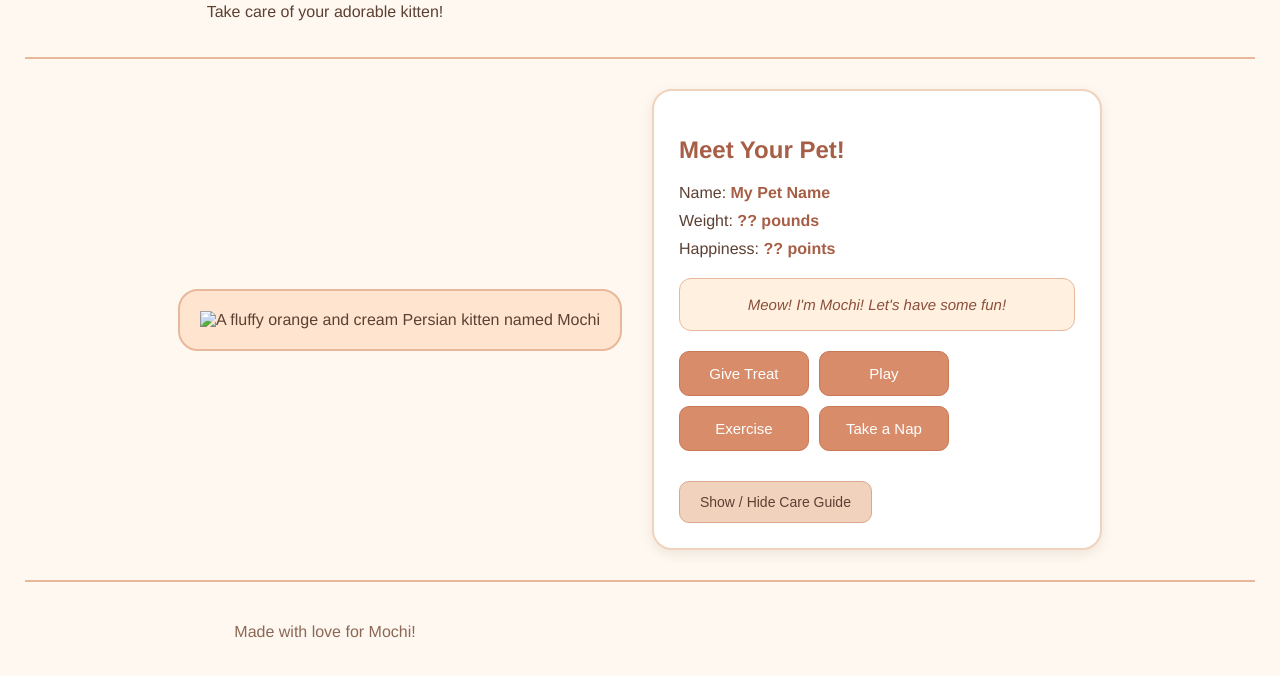
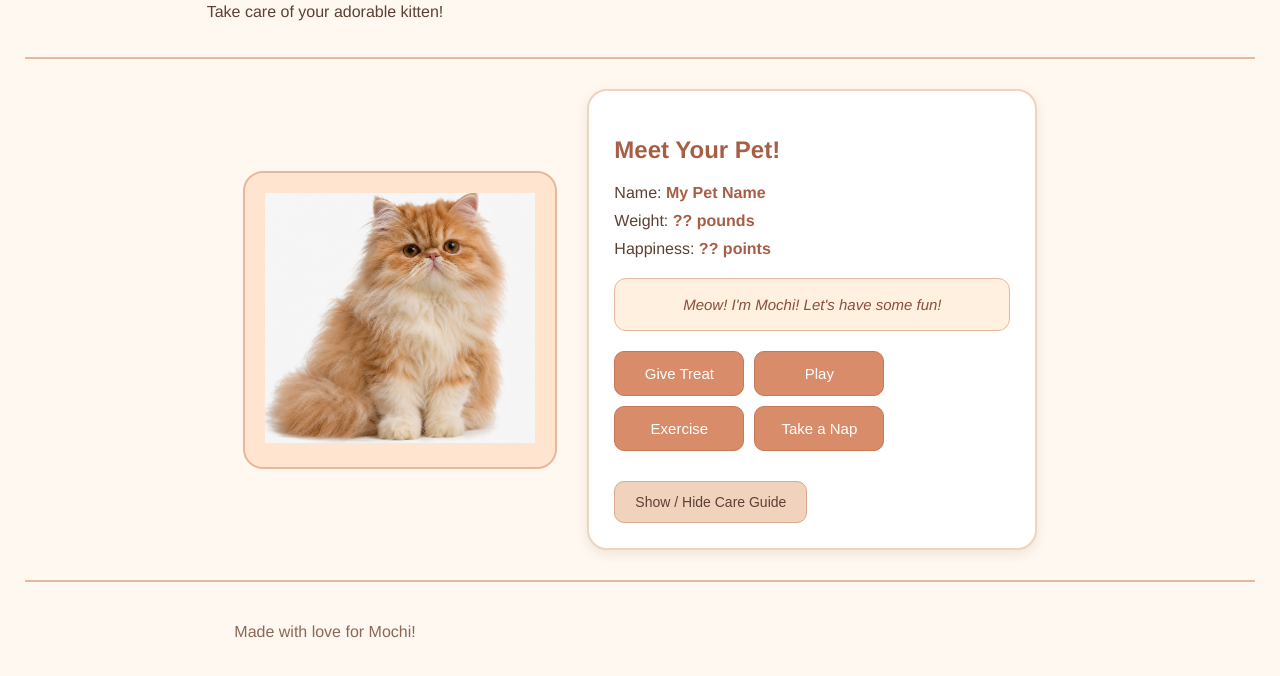
Before and after one commit to CamilaMunoz12/FALL-CIT384-PROJECT2, a plain HTML site: page index.html in a window 1280 px wide. Shown: the part 88-764 px from the top of the page. Drawn offline with nearby package versions, Linux system fonts and the light colour scheme.

Commit message:
Update index.html

```diff
--- a/index.html
+++ b/index.html
@@ -23,7 +23,7 @@
       <section class="pet-image-container">
         <img
           class="pet-image"
-          src="MochiCat.png"
+          src="images/MochiCat.png"
           alt="A fluffy orange and cream Persian kitten named Mochi"
         >
       </section>
```
